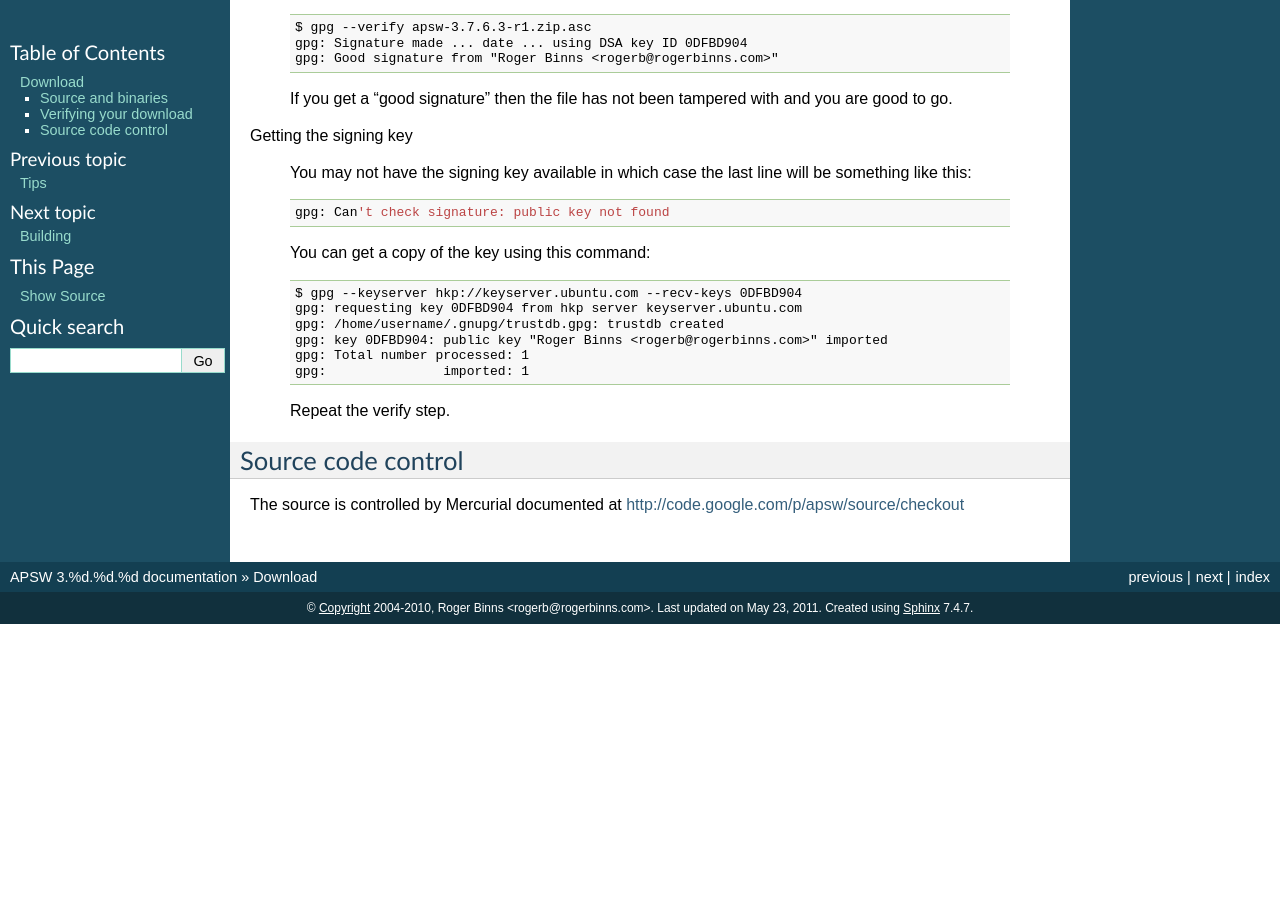
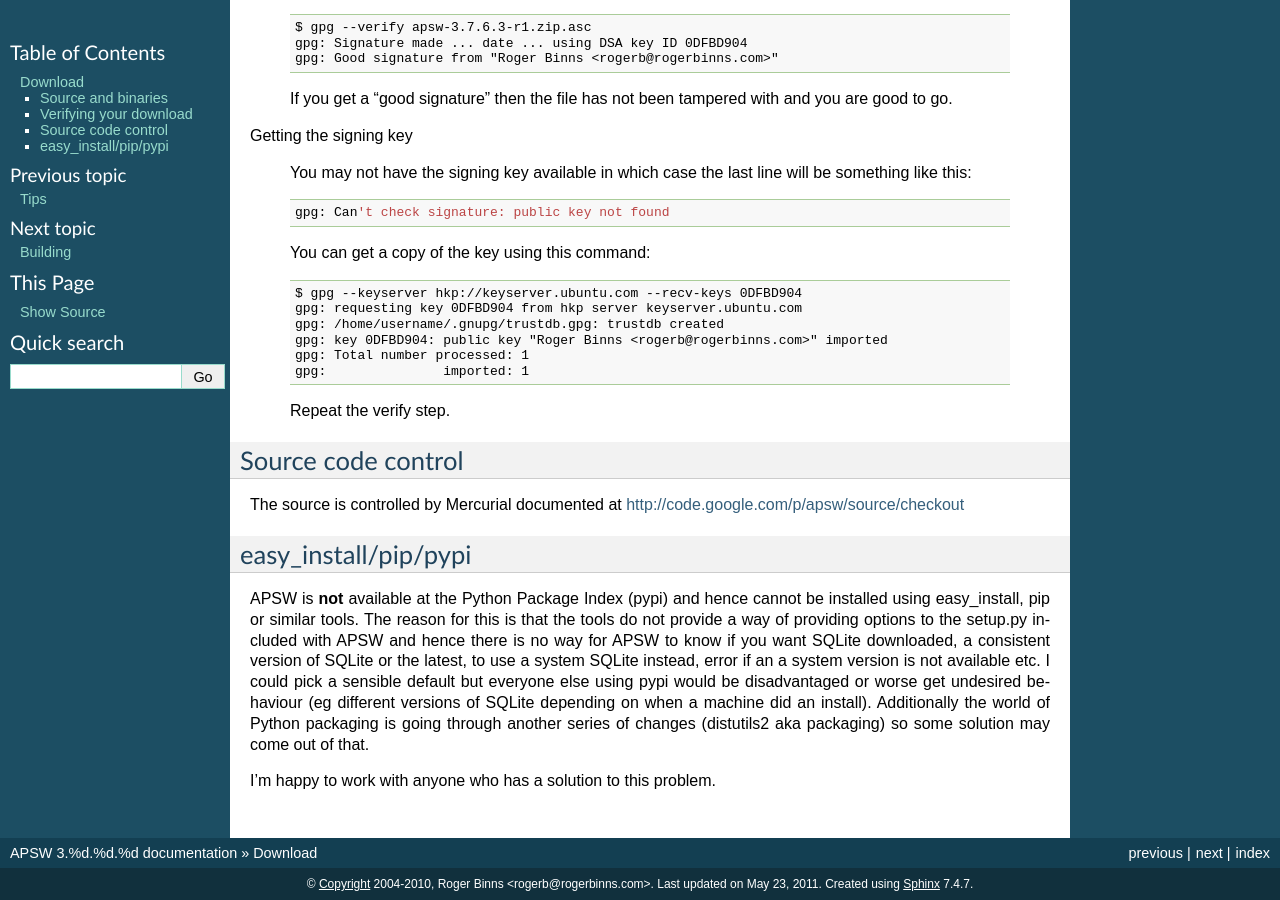
Before and after one commit to rogerbinns/apsw, a Sphinx documentation site: the page built from doc/download.rst, in a window 1280 px wide and 900 px high, scrolled down 1039 px. Built offline with Sphinx 7.4.7, drawn with Linux system fonts in a browser that asks for light colours; pages that are not in the unit, such as notebooks, are missing from menus; the version number is read from the project's files by our own code; before the commit the page ends 1663 px from its top, so only the background shows below that.

Commit message:
Mention why not available at pypi

```diff
--- a/doc/download.rst
+++ b/doc/download.rst
@@ -131,3 +131,21 @@ Source code control
 
 The source is controlled by Mercurial documented at
 http://code.google.com/p/apsw/source/checkout
+
+easy_install/pip/pypi
+=====================
+
+APSW is **not** available at the Python Package Index (pypi) and hence
+cannot be installed using easy_install, pip or similar tools.  The
+reason for this is that the tools do not provide a way of providing
+options to the setup.py included with APSW and hence there is no way
+for APSW to know if you want SQLite downloaded, a consistent version
+of SQLite or the latest, to use a system SQLite instead, error if an a
+system version is not available etc.  I could pick a sensible default
+but everyone else using pypi would be disadvantaged or worse get
+undesired behaviour (eg different versions of SQLite depending on when
+a machine did an install).  Additionally the world of Python packaging
+is going through another series of changes (distutils2 aka packaging)
+so some solution may come out of that.
+
+I'm happy to work with anyone who has a solution to this problem.
```
